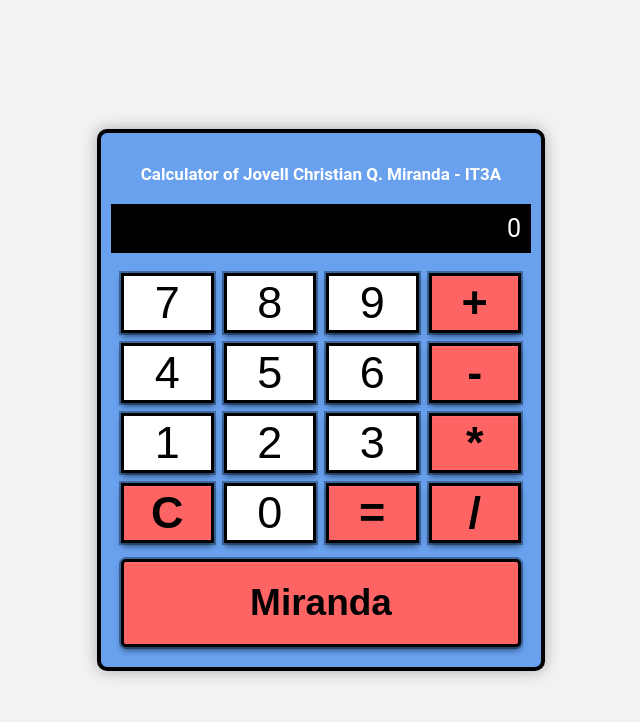
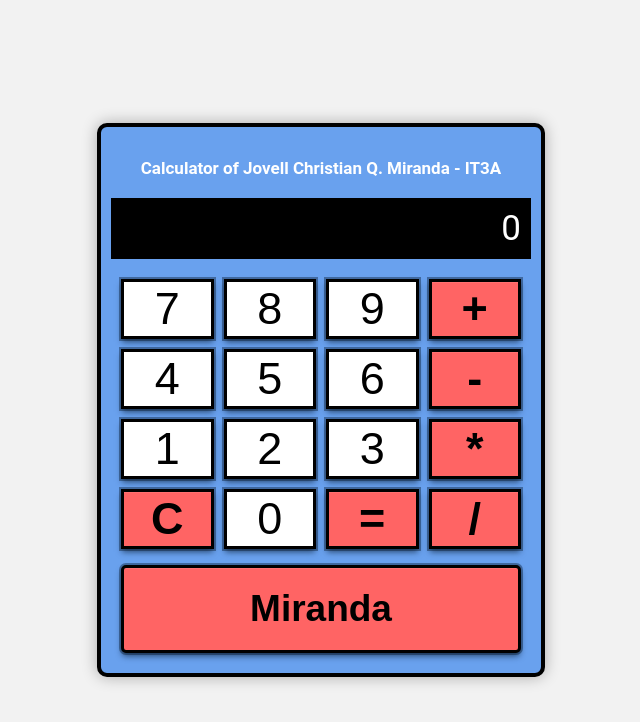
Before and after one commit to Jovellmiranda/Calculator, a React (Create React App) app: page / in a window 1280 px wide. Shown: the top 722 px of the page, without its empty margins (319-959 px from the left). Built offline with nearby package versions, Linux system fonts and the light colour scheme.

Commit message:
Updated CSS / Fifth Commit

```diff
--- a/src/App.css
+++ b/src/App.css
@@ -30,10 +30,10 @@
   font-weight: bold;
 }
 
-
+/* Calculator Display */
 .CalcuDisplay {
   background-color: black;
-  font-size: 25px;
+  font-size: 35px;
   padding: 10px;
   margin-bottom: 20px;
   margin-left: -10px;
@@ -52,6 +52,7 @@
   gap: 10px;
 
 }
+/* Calculator Numbers */
 .CalcuButtonNum{
   border: 3px solid black;
   background-color: white;
```
